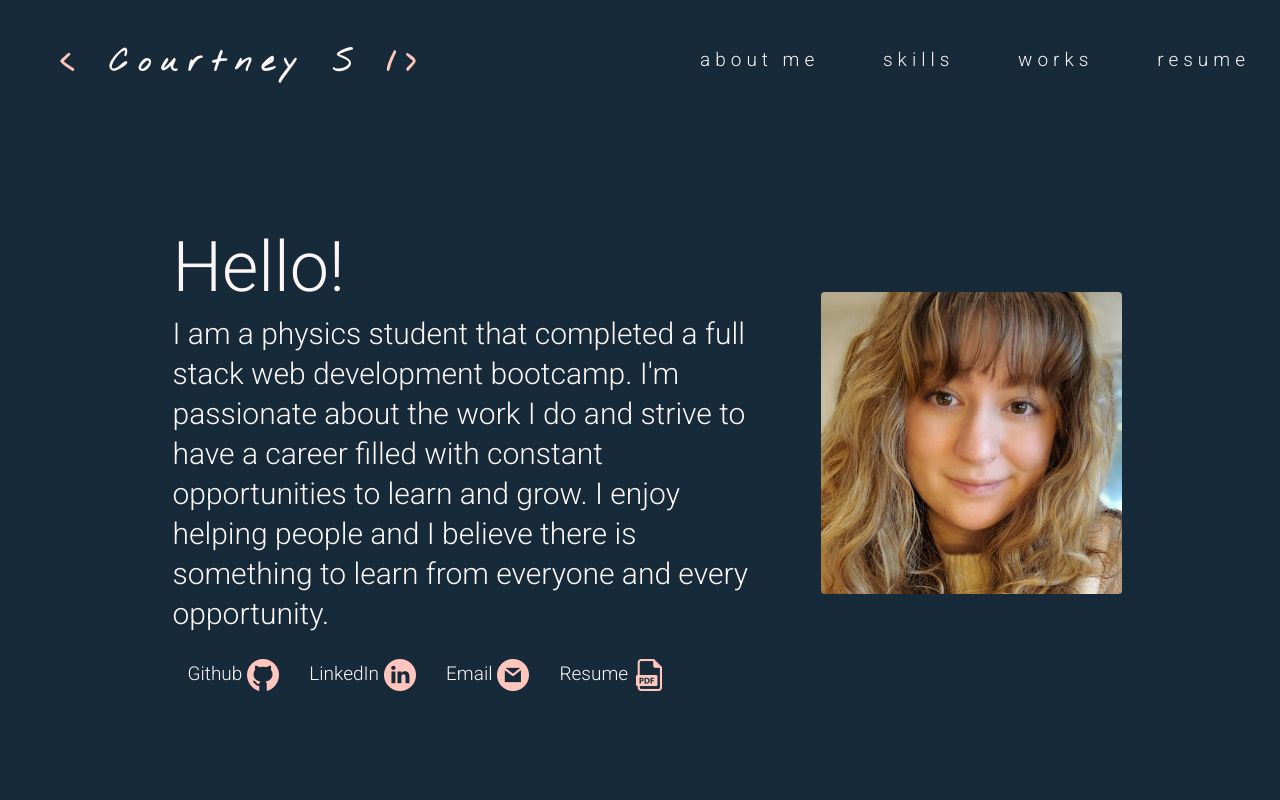
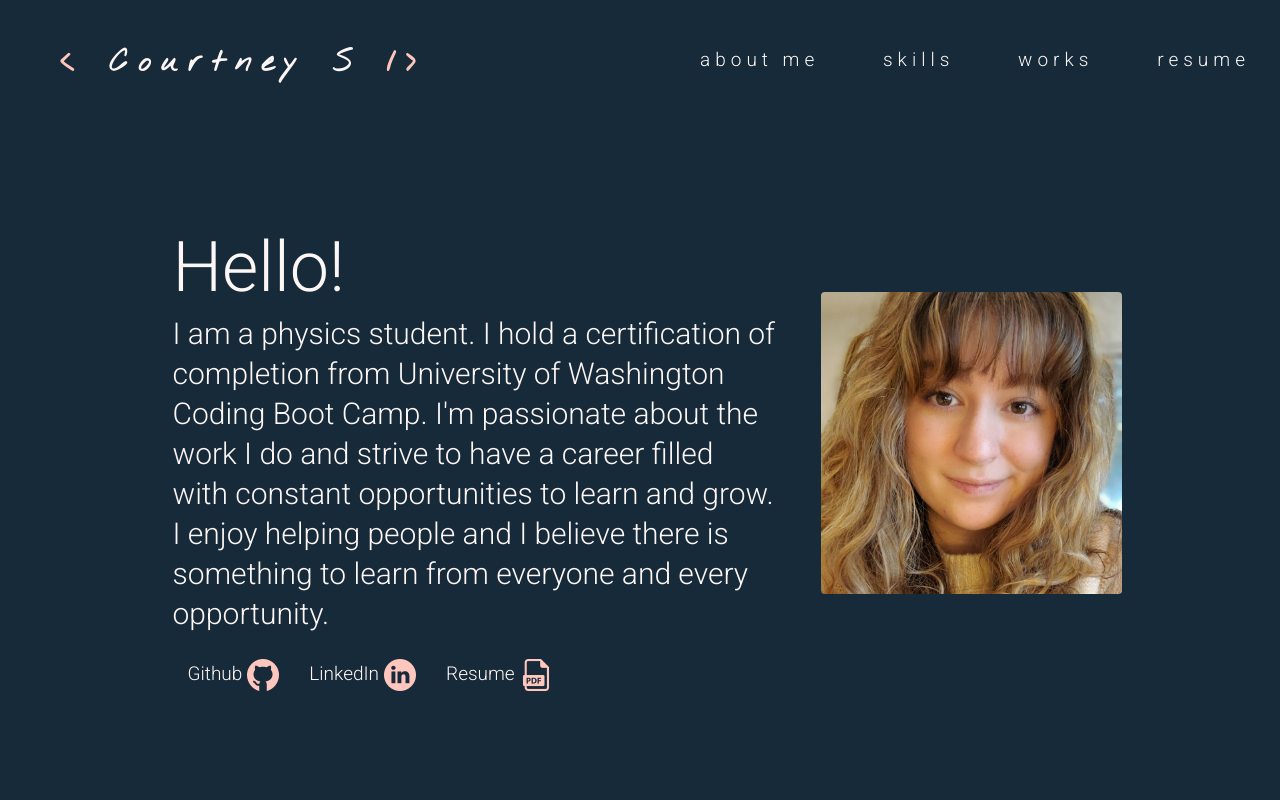
Before and after one commit to struelensc/react-portfolio, a React (Create React App) app: page / in a window 1280 px wide. Shown: the top 800 px of the page. Built offline with nearby package versions, Linux system fonts and the light colour scheme.

Commit message:
removed email link and updated about info

```diff
--- a/src/components/sections/About.js
+++ b/src/components/sections/About.js
@@ -11,11 +11,12 @@ export default function About() {
           <h2>Hello!</h2>
 
           <p>
-            I am a physics student that completed a full stack web development
-            bootcamp. I'm passionate about the work I do and strive to have a
-            career filled with constant opportunities to learn and grow. I enjoy
-            helping people and I believe there is something to learn from
-            everyone and every opportunity.
+            I am a physics student. I hold a certification of completion from
+            University of Washington Coding Boot Camp. I'm passionate about the
+            work I do and strive to have a career filled with constant
+            opportunities to learn and grow. I enjoy helping people and I
+            believe there is something to learn from everyone and every
+            opportunity.
           </p>
           <ContactList />
         </div>
--- a/src/components/sections/page_components/ContactList.js
+++ b/src/components/sections/page_components/ContactList.js
@@ -1,6 +1,6 @@
 import React from "react";
 import linkedin from "../../../assets/contact-icons/linkedin.png";
-import email from "../../../assets/contact-icons/email.png";
+// import email from "../../../assets/contact-icons/email.png";
 import github from "../../../assets/contact-icons/github.png";
 import resume from "../../../assets/contact-icons/resume.png";
 import resumeFile from "../../../files/Resume.pdf";
@@ -29,7 +29,7 @@ function ContactList() {
             <img src={linkedin} alt="LinkedIn icon" />
           </a>
         </li>
-        <li className="px-4 pb-4">
+        {/* <li className="px-4 pb-4">
           <a
             className="icon"
             href="mailto: courtneystruelens@hotmail.com"
@@ -38,7 +38,7 @@ function ContactList() {
             <span className="d-none d-md-inline">Email</span>
             <img src={email} alt="Email icon" />
           </a>
-        </li>
+        </li> */}
         <li className="px-4 pb-4">
           <a className="icon" href={resumeFile} target="_blank">
             <span className="d-none d-md-inline">Resume</span>
```
